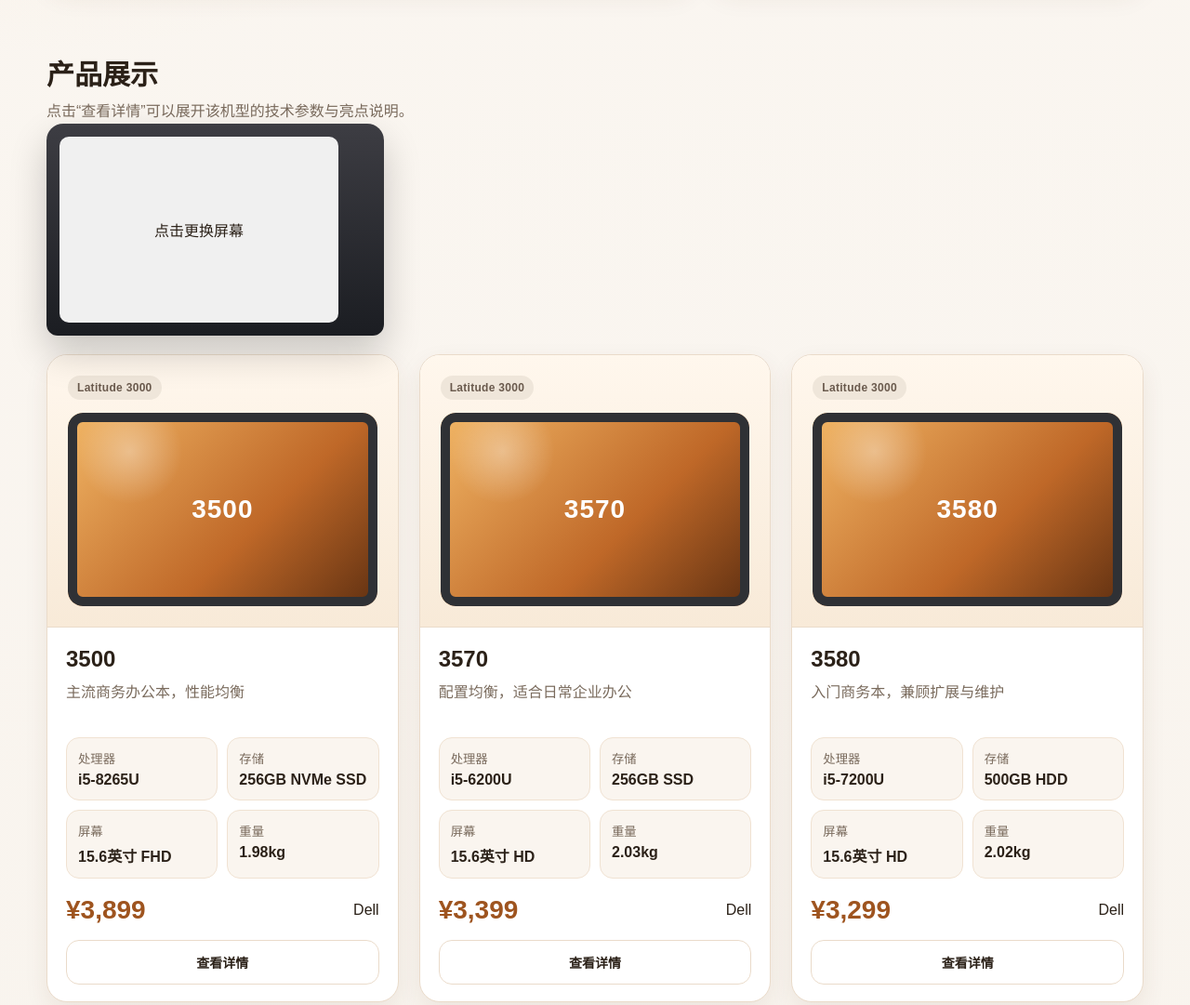
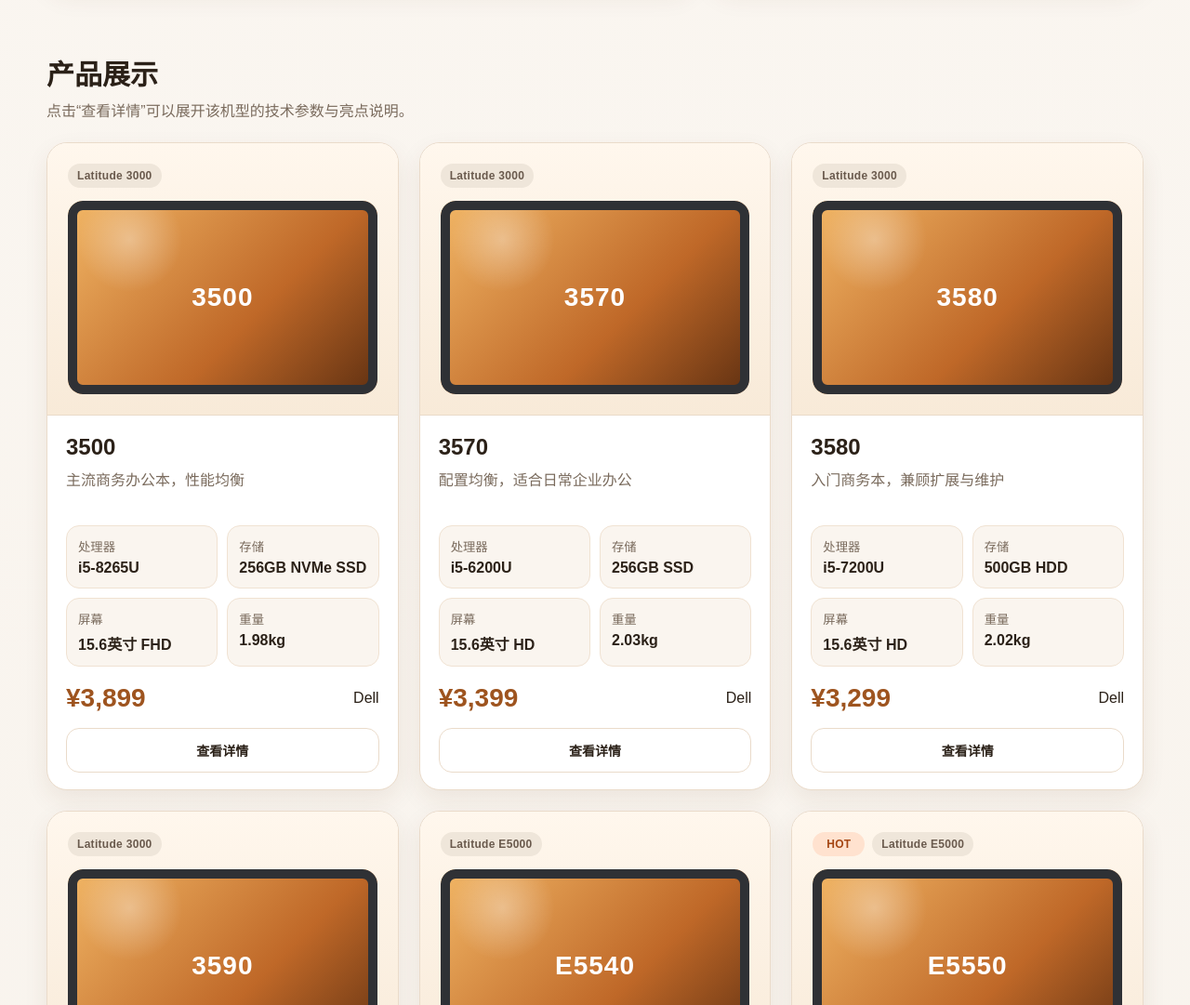
Before and after one commit to xiaoyuleo89/golden-anchor-site, a plain HTML site: page computer.html in a window 1280 px wide. Shown: the part 1120-2201 px from the top of the page at 93% size. Drawn offline with Linux system fonts and the light colour scheme.

Commit message:
Update computer.html

```diff
--- a/computer.html
+++ b/computer.html
@@ -585,23 +585,11 @@
           <div>
             <h2>产品展示</h2>
             <p>点击“查看详情”可以展开该机型的技术参数与亮点说明。</p>
-             <div class="product-item">
-      <div class="laptop">
-         <!-- 注意这里：onclick 传递了 this (当前点击的 screen) -->
-         <div class="screen" onclick="triggerUpload(this)">
-         <img class="preview-img" src="" style="display: none;">
-         <span>点击更换屏幕</span>
+          </div>
          </div>
-         <div class="base"></div>
-      </div>
-      <!-- 每个产品自带一个隐藏的 input -->
-      <input type="file" accept="image/*" style="display: none;" onchange="handleProductUpload(this)">
-   </div>
-          </div>
-        </div>
-        <div class="product-grid" id="productGrid"></div>
-      </div>
-    </section>
+         <div class="product-grid" id="productGrid"></div>
+       </div>
+     </section>
   </main>
   <footer class="footer">
     <div class="container footer-grid">
```
